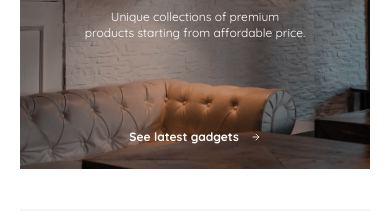
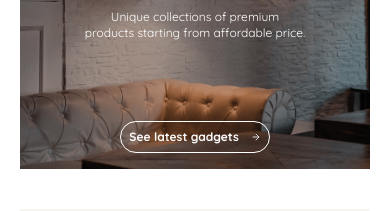
Before and after one commit to felixxplor/ecommerce-website, a Next.js app: page / in a window 390 px wide. Shown: the part 1660-1871 px from the top of the page. Built offline with nearby package versions, Linux system fonts and the light colour scheme; no server answers.

Commit message:
Add borrder for button

```diff
--- a/src/app/page.tsx
+++ b/src/app/page.tsx
@@ -227,7 +227,7 @@ export default function ResponsiveHomePage() {
                             buttonVariants({
                               size: 'sm', // Default size for mobile
                               className:
-                                'mx-auto !w-auto !min-w-0 bg-transparent sm:!border sm:!border-white !rounded-full !mt-auto !font-bold sm:hover:!bg-white sm:hover:!text-black !transition-colors !duration-300 !whitespace-nowrap !shadow-none',
+                                'mx-auto !w-auto !min-w-0 bg-transparent !border !border-white !rounded-full !mt-auto !font-bold hover:!bg-white hover:!text-black !transition-colors !duration-300 !whitespace-nowrap !shadow-none',
                             }),
                             '!text-xs !px-2 !py-0.5', // Mobile (default)
                             'sm:!text-sm sm:!px-3 sm:!py-1.5 sm:!shadow-sm', // Small screens - add shadow back
```
